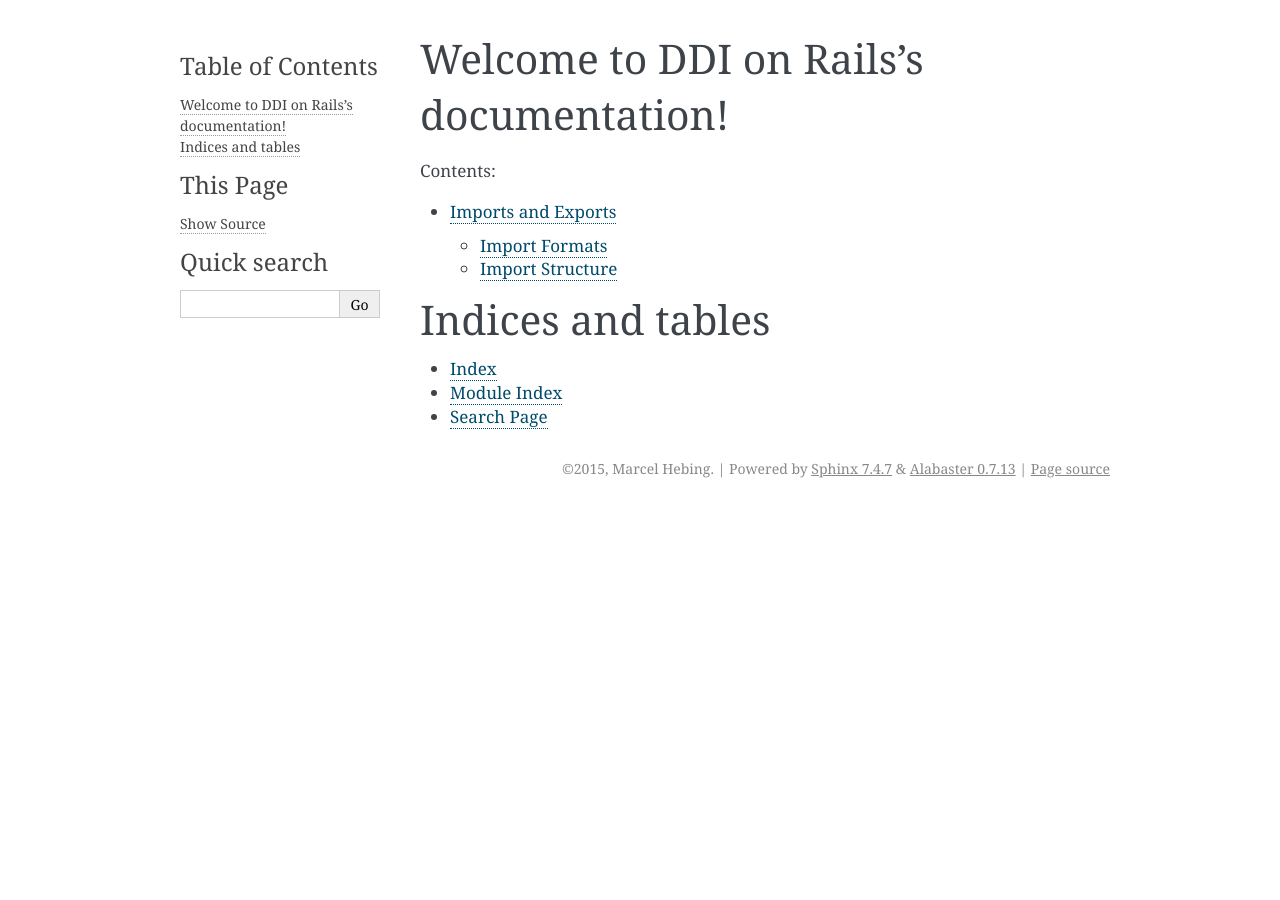
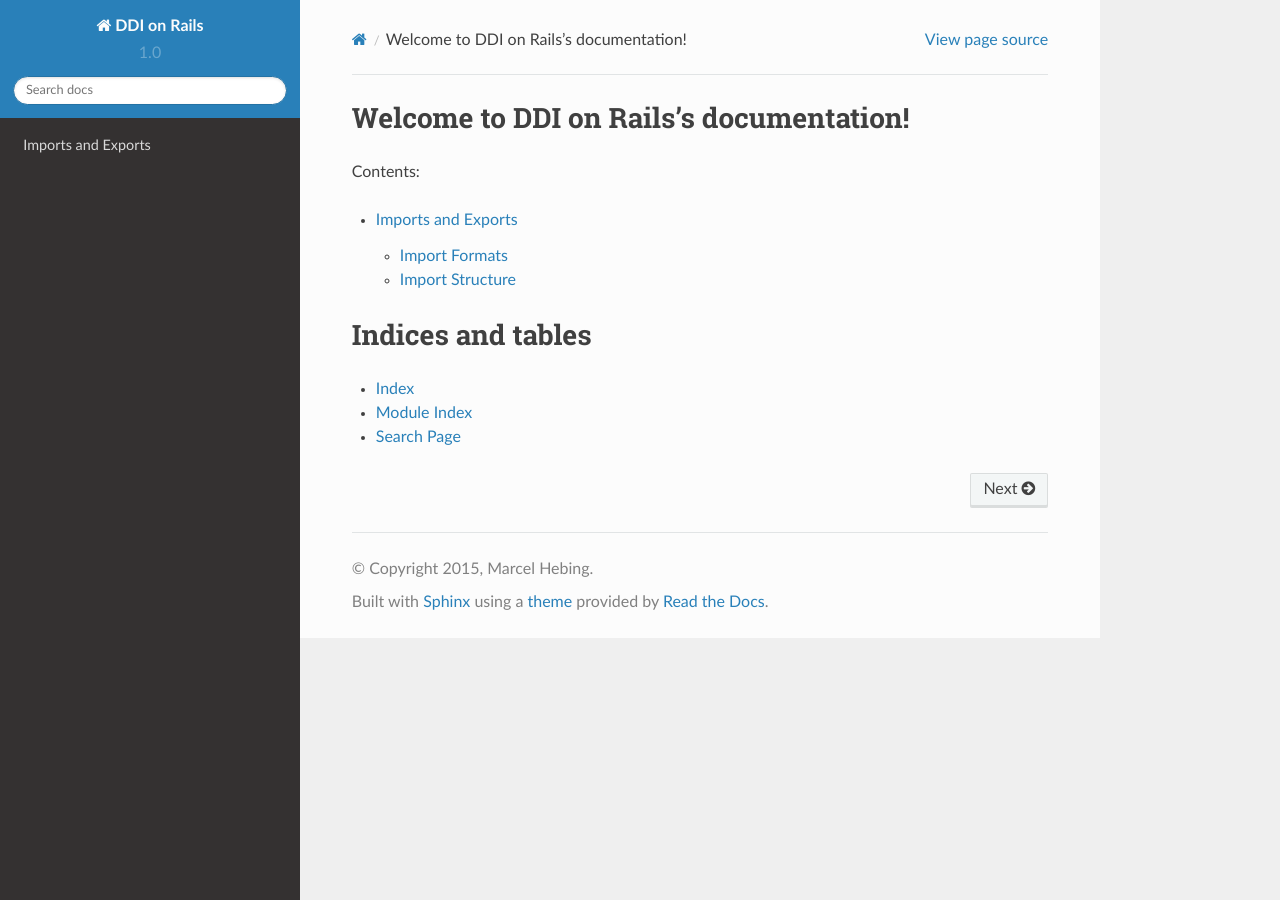
Before and after one commit to ddionrails/docs, a Sphinx documentation site: the page built from docs/index.rst, in a window 1280 px wide. Built offline with Sphinx 7.4.7 and the Read the Docs theme 2.0.0, drawn with Linux system fonts in a browser that asks for light colours.

Commit message:
Update theme

```diff
--- a/docs/conf.py
+++ b/docs/conf.py
@@ -109,7 +109,19 @@
 
 # The theme to use for HTML and HTML Help pages.  See the documentation for
 # a list of builtin themes.
-html_theme = 'alabaster'
+#html_theme = 'alabaster'
+
+# on_rtd is whether we are on readthedocs.org
+import os
+on_rtd = os.environ.get('READTHEDOCS', None) == 'True'
+
+if not on_rtd:  # only import and set the theme if we're building docs locally
+    import sphinx_rtd_theme
+    html_theme = 'sphinx_rtd_theme'
+    html_theme_path = [sphinx_rtd_theme.get_html_theme_path()]
+
+# otherwise, readthedocs.org uses their theme by default, so no need to specify it
+
 
 # Theme options are theme-specific and customize the look and feel of a theme
 # further.  For a list of options available for each theme, see the
```
